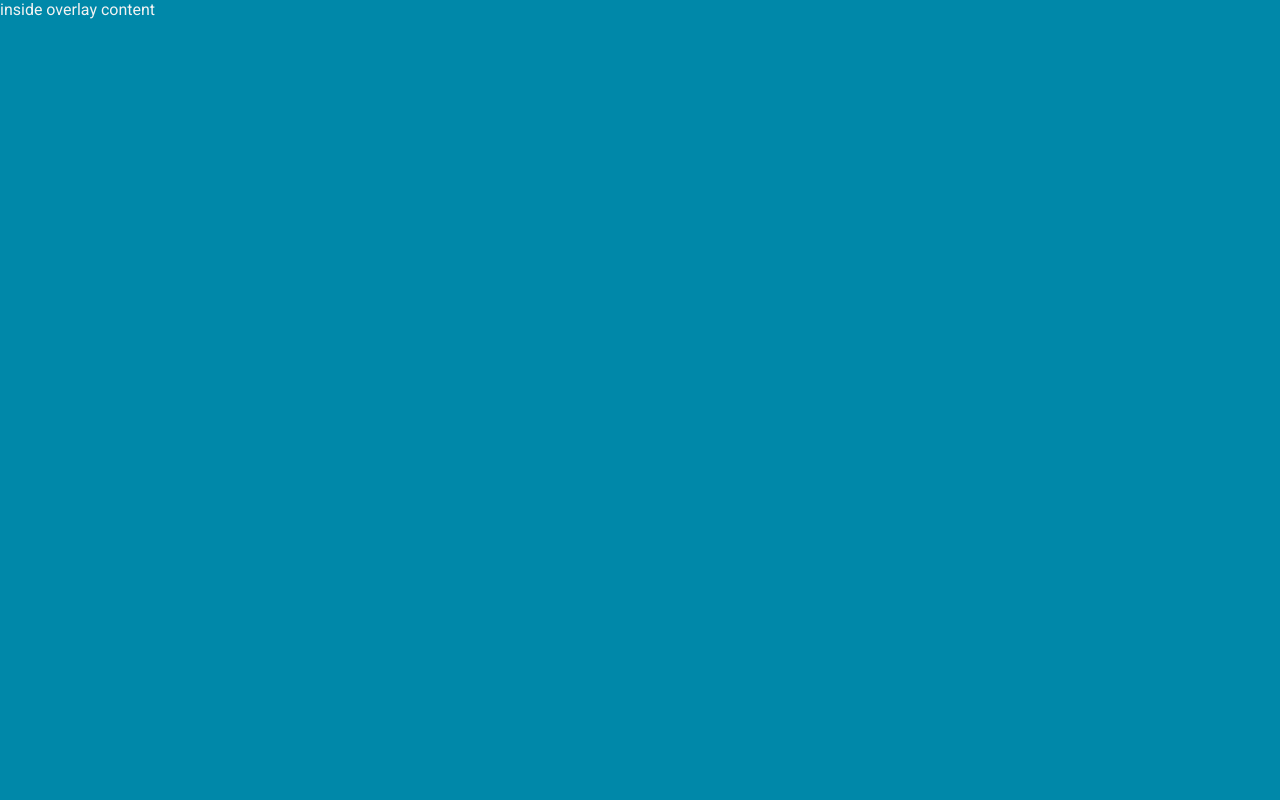
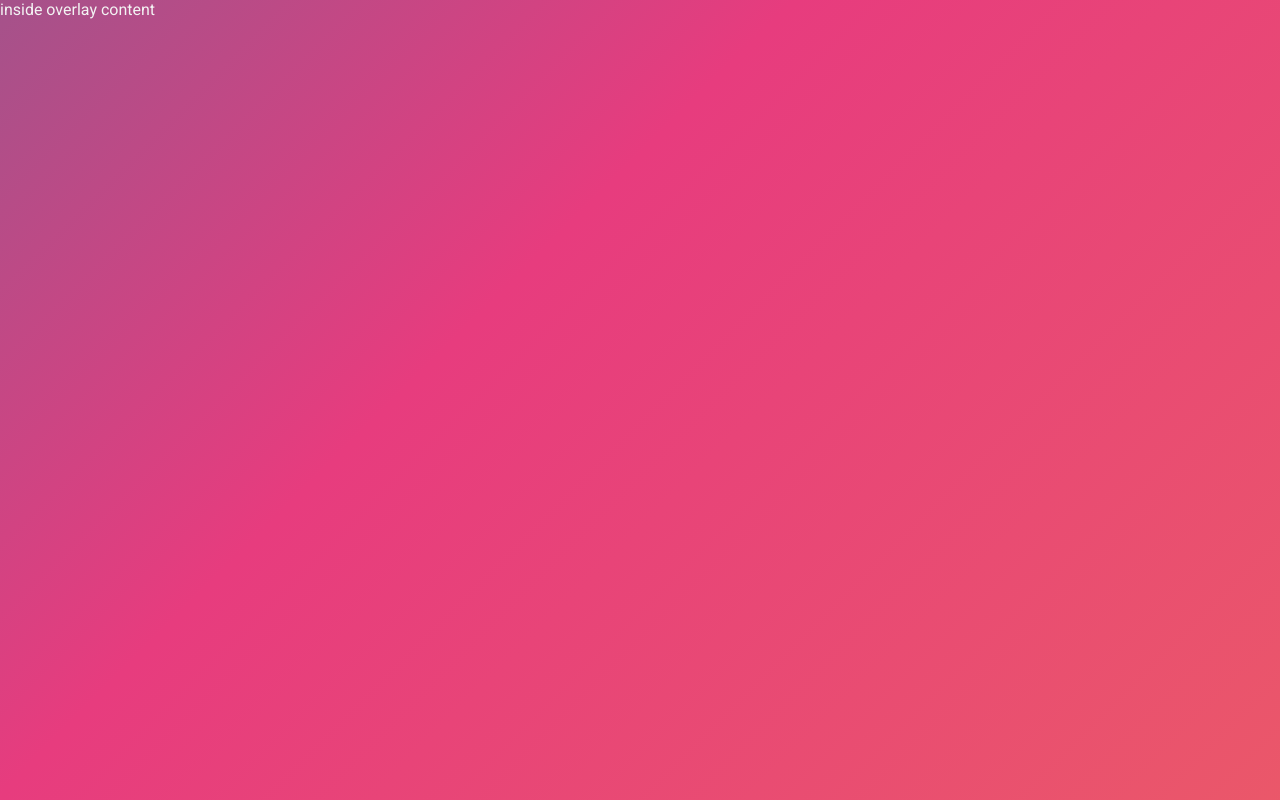
Before and after one commit to lazarks/MEAN-personal-dashboard, an Angular app in the folder ngApp/: page /dashboard in a window 1280 px wide. Built offline with nearby package versions, Linux system fonts and the light colour scheme.

Commit message:
temp overlay

```diff
--- a/ngApp/src/app/components-layout/overlay/overlay.component.scss
+++ b/ngApp/src/app/components-layout/overlay/overlay.component.scss
@@ -7,7 +7,10 @@
 
   z-index: 999;
 
-  background-color: #0088a9;
+  // background-color: #0088a9;
+  background: linear-gradient(-45deg, #ee7752, #e73c7e, #0088a9, #f3f3f3);
+  background-size: 400% 400%;
+  animation: gradient 15s ease infinite;
   cursor: pointer;
   transition: top 0.8s ease-out;
 
@@ -18,4 +21,16 @@
   .content {
     color: #f3f3f3;
   }
+
+  @keyframes gradient {
+    0% {
+      background-position: 0% 50%;
+    }
+    50% {
+      background-position: 100% 50%;
+    }
+    100% {
+      background-position: 0% 50%;
+    }
+  }
 }
```
